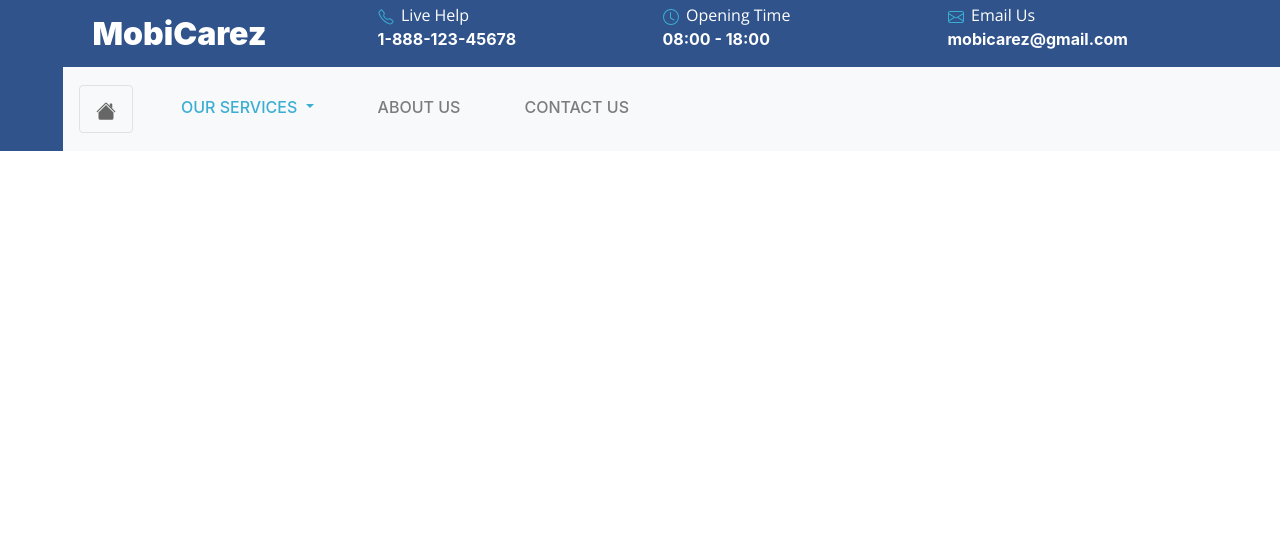
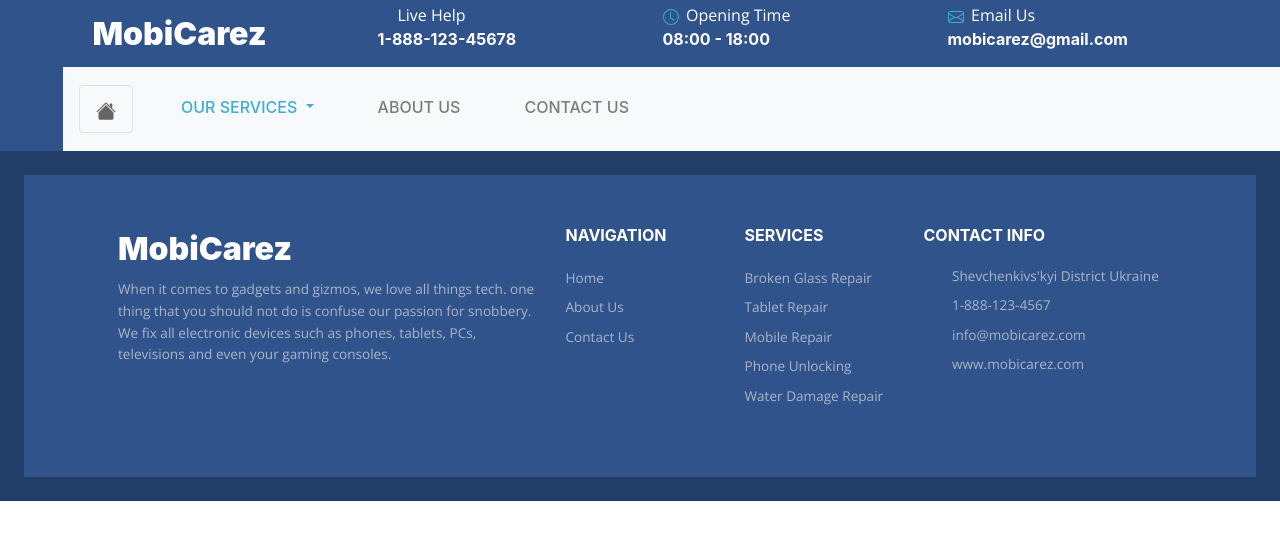
Before and after one commit to AmarjotSingh21/mobi-carez, a Django app: template templates/base.html in a window 1280 px wide. Shown: the top 540 px of the page. Run offline with Django 3.2, Linux system fonts and the light colour scheme; the template is opened without the code that fills it, so the values that code supplies are empty; some libraries are stand-ins or nearby versions; some web fonts are replaced.

Commit message:
Added Footer

```diff
--- a/static/style.css
+++ b/static/style.css
@@ -268,6 +268,12 @@ body .faq-box .faq-content {
   display: none;
 }
 
+body .desc-text{
+  font-family: "Open Sans", sans-serif;
+  font-size: 0.85rem;
+  color: #999999;
+}
+
 body .faq-box div.opened .faq-element {
   color: #3baed4;
   background-color: #eee;
@@ -277,3 +283,58 @@ body .faq-box div.opened .faq-element {
 body .faq-box div.opened .faq-content {
   display: block;
 }
+
+body .about img{
+  max-width: 49%;
+}
+body div.about{
+  margin-bottom: 1.5rem;
+}
+
+body .contact-container{
+  padding: 15px;
+}
+
+body .contact-box{
+  box-shadow: 0 0 8px rgba(0, 0, 0, 0.1);
+  padding: 1.5rem;
+}
+
+body .contact-box .contact-row{
+  display: flex;
+}
+body .contact-box .contact-row i {
+  color: #3baed4;
+  font-size: 1.2rem;
+  margin-right: 1.3rem;
+}
+
+body .contact-box .contact-row{
+  padding: 1rem 0;
+  border-bottom: 1px solid #eee;
+}
+
+body .contact-box .contact-row:last-of-type{
+  border-bottom: 1px solid transparent;
+}
+
+body div.gallery img{
+  max-width: 49%;
+}
+
+body div.footer{
+  background-color: #223d67;
+  padding: 1.5rem;
+  color: #aab5c9;
+  line-height: 1.6;
+}
+
+body div.footer div.inner-footer{
+  background-color: #2f538a;
+}
+body div.footer div.inner-footer a{
+  color: #aab5c9;
+}
+body .font-85{
+  font-size: .85rem;
+}
--- a/templates/base.html
+++ b/templates/base.html
@@ -31,11 +31,7 @@
                 </div>
                 <div class="col-lg-3">
 
-                    <svg width="1em" height="1em" viewBox="0 0 16 16" class="bi bi-telephone secondary-blue"
-                        fill="currentColor" xmlns="http://www.w3.org/2000/svg">
-                        <path fill-rule="evenodd"
-                            d="M3.925 1.745a.636.636 0 0 0-.951-.059l-.97.97c-.453.453-.62 1.095-.421 1.658A16.47 16.47 0 0 0 5.49 10.51a16.471 16.471 0 0 0 6.196 3.907c.563.198 1.205.032 1.658-.421l.97-.97a.636.636 0 0 0-.06-.951l-2.162-1.682a.636.636 0 0 0-.544-.115l-2.052.513a1.636 1.636 0 0 1-1.554-.43L5.64 8.058a1.636 1.636 0 0 1-.43-1.554l.513-2.052a.636.636 0 0 0-.115-.544L3.925 1.745zM2.267.98a1.636 1.636 0 0 1 2.448.153l1.681 2.162c.309.396.418.913.296 1.4l-.513 2.053a.636.636 0 0 0 .167.604L8.65 9.654a.636.636 0 0 0 .604.167l2.052-.513a1.636 1.636 0 0 1 1.401.296l2.162 1.681c.777.604.849 1.753.153 2.448l-.97.97c-.693.693-1.73.998-2.697.658a17.47 17.47 0 0 1-6.571-4.144A17.47 17.47 0 0 1 .639 4.646c-.34-.967-.035-2.004.658-2.698l.97-.969z" />
-                    </svg>
+                    <i class="fa fa-phone secondary-blue" aria-hidden="true"></i>
                     <span class='icon-text'>Live Help</span>
                     <p class="font-weight-bold text-white">1-888-123-45678</p>
                 </div>
@@ -113,6 +109,65 @@
     {% block content %}
 
     {% endblock content %}
+    <div class="container-fluid footer">
+        <div class="inner-footer">
+            <div class="container p-5">
+                <div class="row">
+                    <div class="col-lg-5 pb-3">
+                        <div class="brand mb-1">MobiCarez</div>
+                        <p class="open-sans font-85">When it comes to gadgets and gizmos, we love all things tech. one
+                            thing that you should not
+                            do is confuse our passion for snobbery. We fix all electronic devices such as phones,
+                            tablets, PCs, televisions and even your gaming consoles.</p>
+                    </div>
+                    <div class="col-lg-2 pb-3">
+                        <p class="font-weight-bold text-white">NAVIGATION</p>
+                        <p class="mb-1"><a href="#home" class="open-sans font-85">Home</a></p>
+                        <p class="mb-1"><a href="#about" class="open-sans font-85">About Us</a></p>
+                        <p class="mb-1"><a href="#contact" class="open-sans font-85">Contact Us</a></p>
+                    </div>
+                    <div class="col-lg-2 pb-3">
+                        <p class="font-weight-bold text-white">SERVICES</p>
+                        <p class="mb-1"><a href="javascript:void(0)" class="open-sans font-85">Broken Glass Repair</a>
+                        </p>
+                        <p class="mb-1"><a href="javascript:void(0)" class="open-sans font-85">Tablet Repair</a></p>
+                        <p class="mb-1"><a href="javascript:void(0)" class="open-sans font-85">Mobile Repair</a></p>
+                        <p class="mb-1"><a href="javascript:void(0)" class="open-sans font-85">Phone Unlocking</a></p>
+                        <p class="mb-1"><a href="javascript:void(0)" class="open-sans font-85">Water Damage Repair</a>
+                        </p>
+                    </div>
+                    <div class="col-lg-3 pb-3">
+                        <p class="font-weight-bold text-white">CONTACT INFO</p>
+                        <div class="mb-1 d-flex">
+                            <div><i class="fa fa-map-marker secondary-blue mr-3" aria-hidden="true"></i></div>
+                            <div class="font-85 open-sans">
+                                Shevchenkivs'kyi District
+                                Ukraine
+                            </div>
+                        </div>
+                        <div class="mb-1 d-flex">
+                            <div><i class="fa fa-phone mr-3 secondary-blue" aria-hidden="true"></i></div>
+                            <div class="font-85 open-sans">
+                                1-888-123-4567
+                            </div>
+                        </div>
+                        <div class="mb-1 d-flex">
+                            <div><i class="fa fa-envelope mr-3 secondary-blue" aria-hidden="true"></i></div>
+                            <div class="font-85 open-sans">
+                                info@mobicarez.com
+                            </div>
+                        </div>
+                        <div class="mb-1 d-flex">
+                            <div><i class="fa fa-globe mr-3 secondary-blue" aria-hidden="true"></i></div>
+                            <div class="font-85 open-sans">
+                                www.mobicarez.com
+                            </div>
+                        </div>
+                    </div>
+                </div>
+            </div>
+        </div>
+    </div>
     <script src="{% static 'script.js' %}"></script>
     <script src="https://code.jquery.com/jquery-3.5.1.slim.min.js"
         integrity="sha384-DfXdz2htPH0lsSSs5nCTpuj/zy4C+OGpamoFVy38MVBnE+IbbVYUew+OrCXaRkfj"
```
